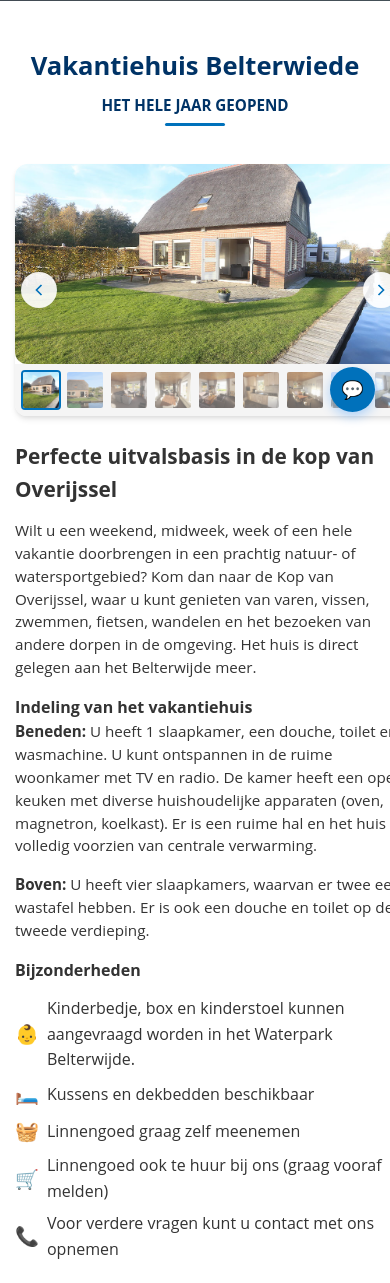
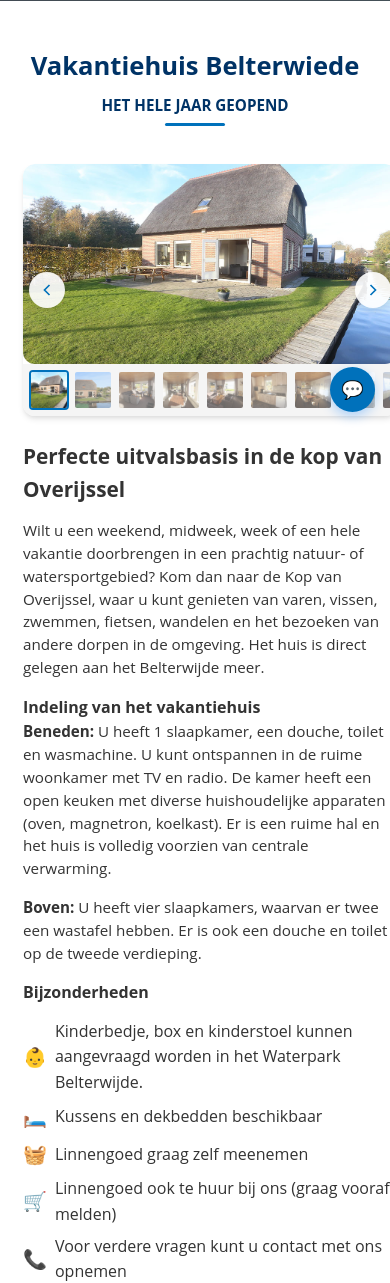
Before and after one commit to ULT1M4T3CK/Nijenhuis, a PHP site: page /pages/vakantiehuis.html in a window 390 px wide; the page is wider, and only the part inside the window is pictured. Shown: the part 417-1700 px from the top of that part. Run offline with PHP 8.4, Linux system fonts and the light colour scheme; grey boxes are pictures that could not be loaded.

Commit message:
Fix slideshow width to fit within mobile phone frame - Reduced slideshow max-width to calc(100vw - 2rem) on tablet (768px) - Reduced slideshow max-width to calc(100vw - 1rem) on small mobile (480px) - Added horizontal padding to house-details container for proper alignment - Added overflow: hidden to prevent any horizontal scrolling - Centered slideshow with margin: 0 auto for better alignment - Ensures slideshow ends on the same line as rest of content

```diff
--- a/styles.css
+++ b/styles.css
@@ -3721,8 +3721,8 @@ body.dark-mode .message-time {
         gap: 1.5rem;
         width: 100%;
         max-width: 100%;
-        padding: 0;
-        margin: 0;
+        padding: 0 1rem;
+        margin: 0 auto;
         box-sizing: border-box;
     }
 
@@ -3736,10 +3736,11 @@ body.dark-mode .message-time {
 
     .modern-slideshow {
         width: 100%;
-        max-width: 100vw;
-        margin: 0;
+        max-width: calc(100vw - 2rem);
+        margin: 0 auto;
         padding: 0;
         box-sizing: border-box;
+        overflow: hidden;
     }
 
     .slideshow-main {
@@ -3827,10 +3828,11 @@ body.dark-mode .message-time {
 @media (max-width: 480px) {
     .modern-slideshow {
         width: 100%;
-        max-width: 100vw;
-        margin: 0;
+        max-width: calc(100vw - 1rem);
+        margin: 0 auto;
         padding: 0;
         box-sizing: border-box;
+        overflow: hidden;
     }
 
     .slideshow-main {
@@ -3933,8 +3935,8 @@ body.dark-mode .message-time {
     .house-details {
         width: 100%;
         max-width: 100%;
-        padding: 0;
-        margin: 0;
+        padding: 0 0.5rem;
+        margin: 0 auto;
         box-sizing: border-box;
     }
 
```
